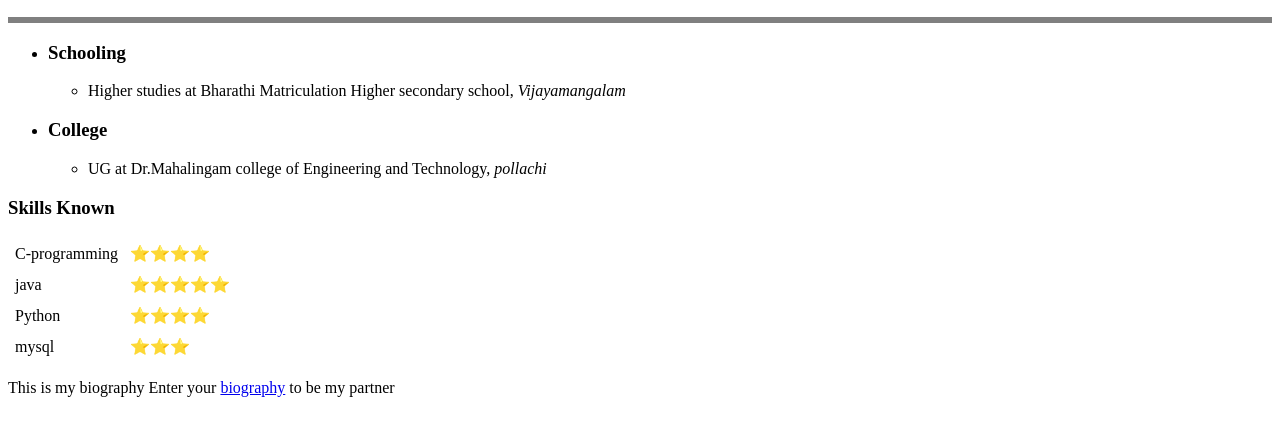
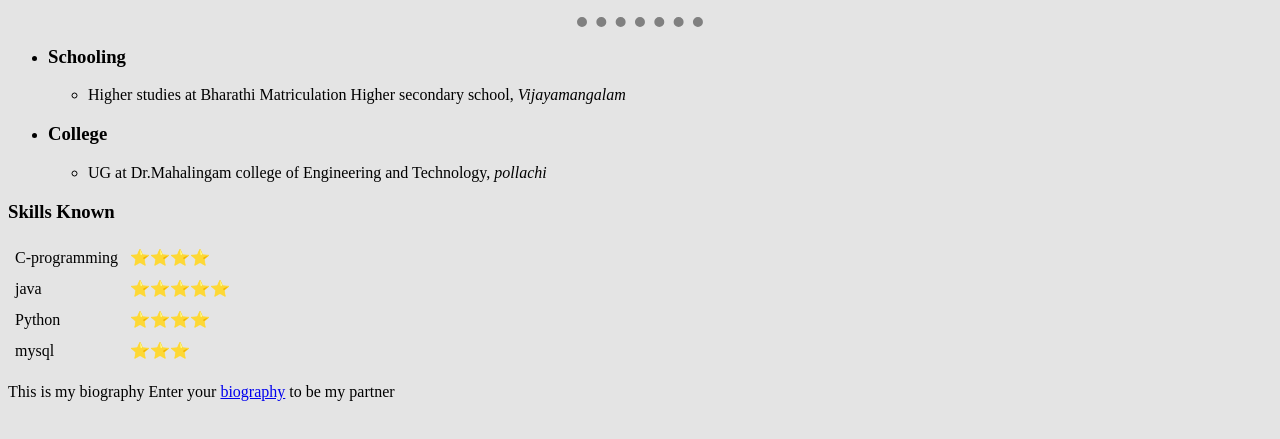
Before and after one commit to Ajeeth-Vijayalakshmi/cv, a plain HTML site: page index.html in a window 1280 px wide. Shown: the part 229-668 px from the top of the page. Drawn offline with Linux system fonts and the light colour scheme.

Commit message:
Update index.html

```diff
--- a/index.html
+++ b/index.html
@@ -2,6 +2,18 @@
 <html lang="en" dir="ltr">
   <head>
     <title>💙 Ajeeth's personal site</title>
+      <style>
+
+      body{
+        background-color:#E4E4E4;
+      }
+      hr{
+        border-style:none;
+        border-top-style: dotted;
+        border-color:grey;
+        border-width:10px;
+        width: 10%;}
+    </style>
   </head>
   <body>
     <table cellspacing="12px">
@@ -12,7 +24,7 @@
      <em><strong>An ambitious Engineering student </strong></em></td>
    </tr>
  </table>
-   <hr size="6px"  noshade/>
+   <hr>
   <ul type="disc">
     <li>
         <h3>Schooling</h3>
```
